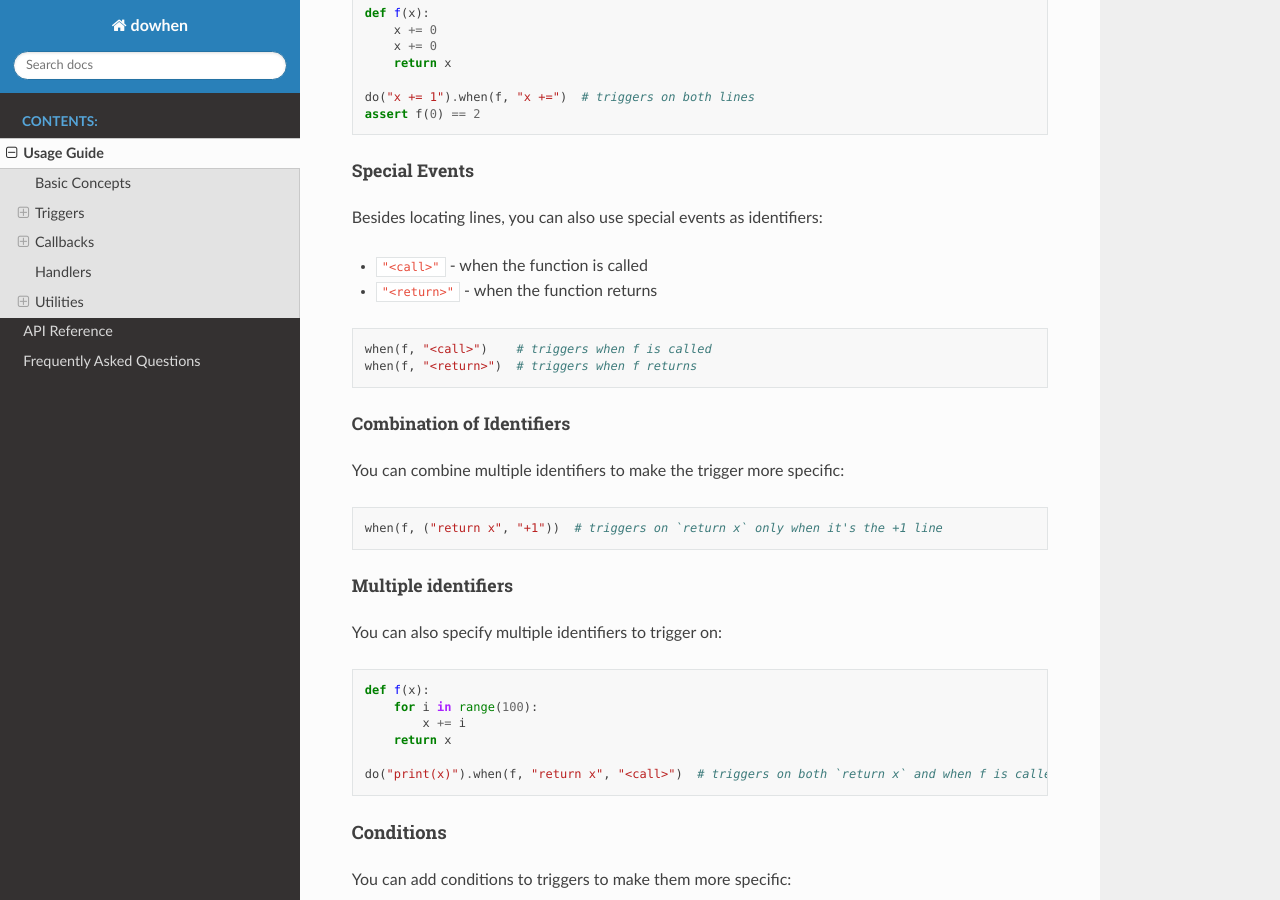
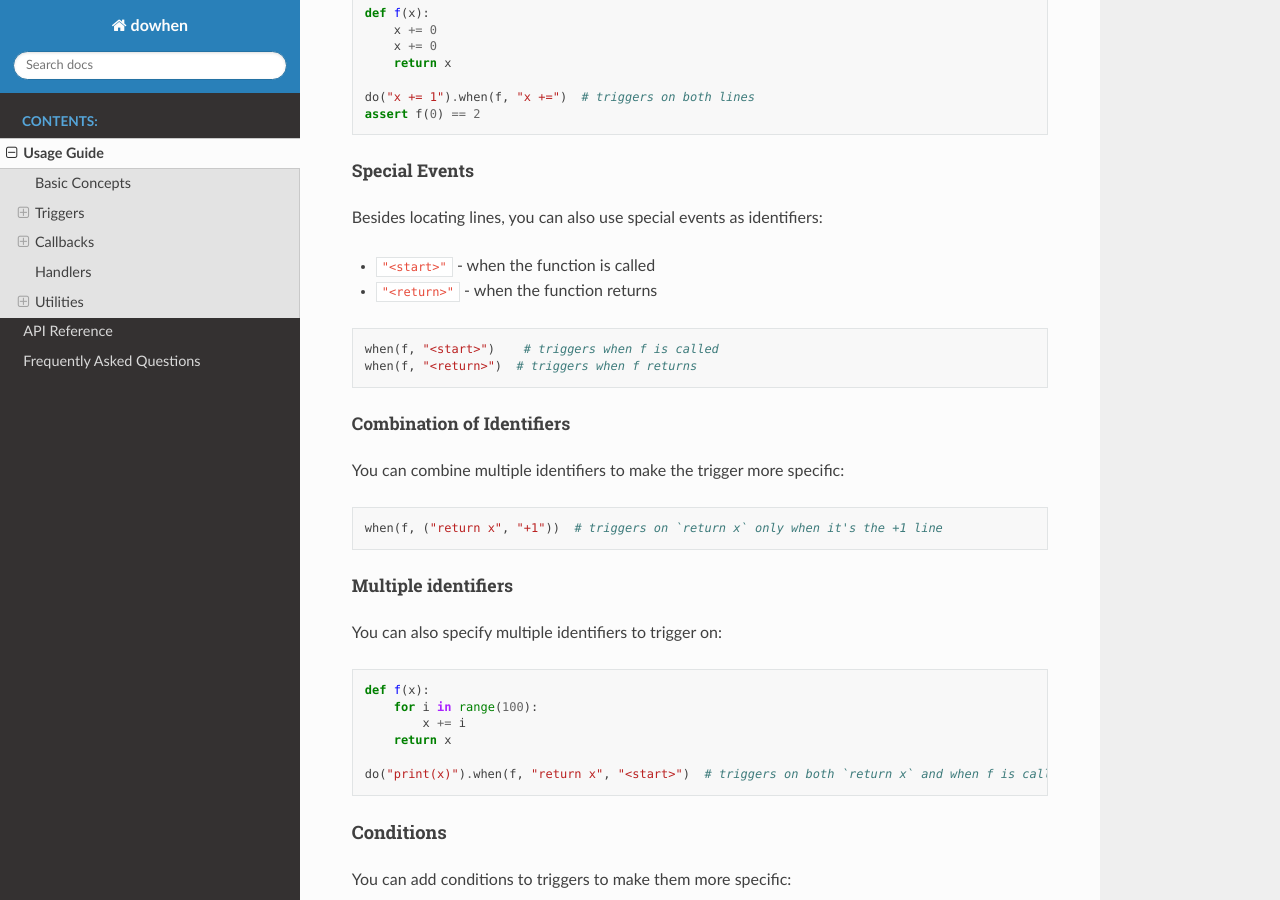
Before and after one commit to junjiemao/dowhen, a Sphinx documentation site: the page built from docs/usage.rst, in a window 1280 px wide and 900 px high, scrolled down 1323 px. Built offline with Sphinx 7.4.7 and the Read the Docs theme 3.1.0, drawn with Linux system fonts in a browser that asks for light colours; some of the changed lines change nothing that is shown.

Commit message:
Fix the docs where <call> should be <start> (#49)

```diff
--- a/docs/usage.rst
+++ b/docs/usage.rst
@@ -70,12 +70,12 @@ Special Events
 
 Besides locating lines, you can also use special events as identifiers:
 
-* ``"<call>"`` - when the function is called
+* ``"<start>"`` - when the function is called
 * ``"<return>"`` - when the function returns
 
 .. code-block:: python
 
-   when(f, "<call>")    # triggers when f is called
+   when(f, "<start>")    # triggers when f is called
    when(f, "<return>")  # triggers when f returns
 
 Combination of Identifiers
@@ -99,7 +99,7 @@ You can also specify multiple identifiers to trigger on:
            x += i
        return x
 
-   do("print(x)").when(f, "return x", "<call>")  # triggers on both `return x` and when f is called
+   do("print(x)").when(f, "return x", "<start>")  # triggers on both `return x` and when f is called
 
 Conditions
 ^^^^^^^^^^
@@ -242,7 +242,7 @@ You can also return ``dowhen.DISABLE`` to disable the trigger.
        return x
 
    # Equivalent to setting a breakpoint at f
-   bp().when(f, "<call>")
+   bp().when(f, "<start>")
 
 ``goto``
 ~~~~~~~~
```
